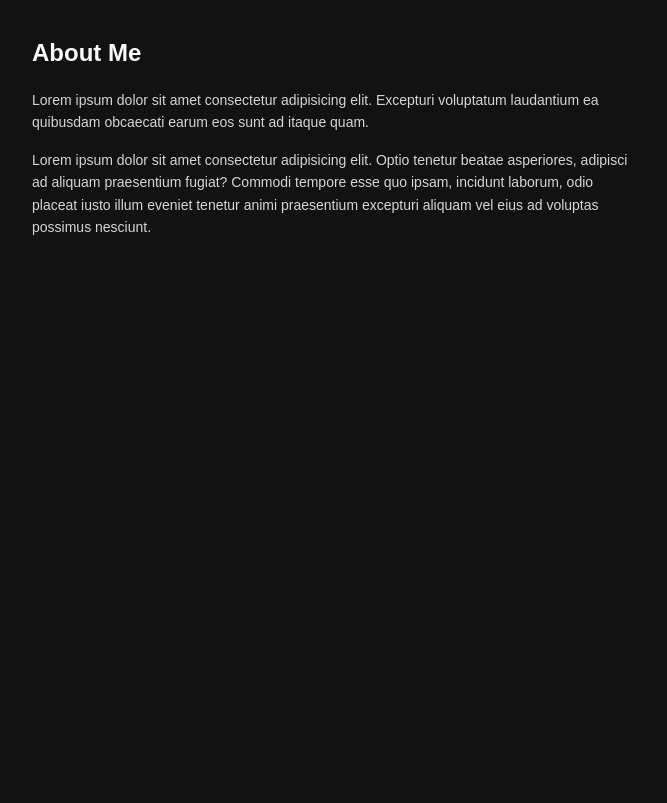
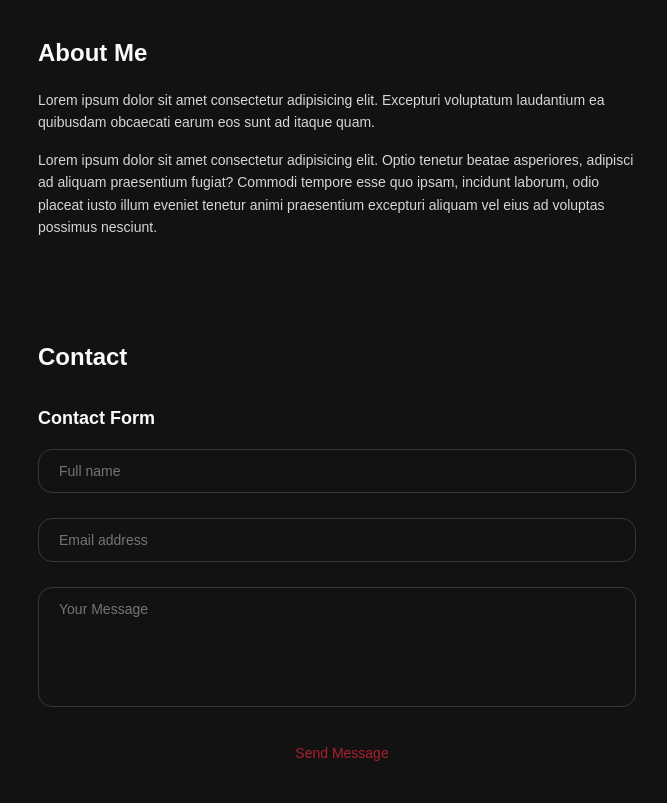
Before and after one commit to MennoEngels/Personal-Website, a plain HTML site: page index.html in a window 1280 px wide. Shown: the part 2092-2895 px from the top of the page, without its empty margins (303-970 px from the left). Before the commit the page ends 2420 px from the top, so only its background shows below. Drawn offline with Linux system fonts and the light colour scheme.

Commit message:
Add HTML for contact section

```diff
--- a/assets/css/main.css
+++ b/assets/css/main.css
@@ -201,6 +201,31 @@ article.active {
     height: 3px;
     background: var(--text-gradient-red);
     border-radius: 3px;
+}
+
+.has-scrollbar::-webkit-scrollbar {
+    width: 5px;
+    height: 5px;
+}
+
+.has-scrollbar::-webkit-scrollbar-track {
+    background: var(--onyx);
+    border-radius: 5px;
+}
+
+.has-scrollbar::-webkit-scrollbar-thumb {
+    background: var(--electric-crimson);
+    border-radius: 5px;
+}
+
+.has-scrollbar::-webkit-scrollbar-button {
+    width: 20px;
+}
+
+main {
+    margin: 0px 12px;
+    margin-bottom: 75px;
+    min-width: 259px;
 }
 
 /*----------------------------------------------------------------------*\
@@ -460,3 +485,109 @@ article.active {
 .about-text p {
     margin-bottom: 15px;
 }
+
+/*----------------------------------------------------------------------*\
+                               #CONTACT
+\*----------------------------------------------------------------------*/
+
+.contact-form {
+    margin-bottom: 10px;
+}
+
+.form-title {
+    margin-bottom: 20px;
+}
+
+.input-wrapper {
+    display: grid;
+    grid-template-columns: 1fr;
+    gap: 25px;
+    margin-bottom: 25px;
+}
+
+.form-input {
+    color: var(--default-text-color);
+    font-size: var(--fs-6);
+    font-weight: var(--fw-400);
+    padding: 13px 20px;
+    border: 1px solid var(--jet);
+    border-radius: 14px;
+    outline: none;
+}
+
+.form-input::placeholder {
+    font-weight: var(--fw-500);
+}
+
+.form-input:focus {
+    border-color: var(--electric-crimson);
+}
+
+textarea.form-input {
+    min-height: 100px;
+    height: 120px;
+    max-height: 200px;
+    resize: vertical;
+    margin-bottom: 25px;
+}
+
+textarea.form-input::-webkit-resizer {
+    display: none;
+}
+
+.form-input:focus:invalid {
+    border-color: var(--bittersweet-shimmer);
+}
+
+.form-btn {
+    position: relative;
+    width: 100%;
+    background: var(--border-gradient-onyx);
+    color: var(--electric-crimson);
+    display: flex;
+    justify-content: center;
+    align-items: center;
+    gap: 10px;
+    padding: 13px 20px;
+    border-radius: 14px;
+    font-size: var(--fs-6);
+    text-transform: capitalize;
+    box-shadow: var(--shadow-3);
+    z-index: 1;
+    transition: var(--transition-1);
+}
+
+.form-btn::before {
+    content: "";
+    position: absolute;
+    inset: 1px;
+    background: var(--bg-gradient-jet);
+    border-radius: inherit;
+    z-index: -1;
+    transition: var(--transition-1);
+}
+
+.form-btn ion-icon {
+    font-size: 16px;
+}
+
+.form-btn:hover {
+    background: var(--bg-gradient-red-1);
+}
+
+.form-btn:hover::before {
+    background: var(--bg-gradient-red-2);
+}
+
+.form-btn:disabled {
+    opacity: 0.7;
+    cursor: not-allowed;
+}
+
+.form-btn:disabled:hover {
+    background: var(--border-gradient-onyx);
+}
+
+.form-btn:disabled:hover::before {
+    background: var(--bg-gradient-jet);
+}
--- a/index.html
+++ b/index.html
@@ -165,6 +165,29 @@
                   </p>
                 </section>
             </article>
+            <!--
+              - #CONTACT
+            -->
+            <article class="contact active" data-page="contact">
+                <header>
+                    <h2 class="h2 article-title">Contact</h2>
+                </header>
+                <section class="contact-form">
+                    <h3 class="h3 form-title">Contact Form</h3>
+                    <form action="#" class="form" data-form>
+                        <div class="input-wrapper">
+                            <input type="text" name="fullname" class="form-input" placeholder="Full name" required data-form-input>
+
+                            <input type="email" name="email" class="form-input" placeholder="Email address" required data-form-input>
+                        </div>
+                        <textarea name="message" class="form-input" placeholder="Your Message" required data-form-input></textarea>
+                        <button class="form-btn" type="submit" disabled data-form-btn>
+                            <ion-icon name="paper-plane"></ion-icon>
+                            <span>Send Message</span>
+                        </button>
+                    </form>
+                </section>
+            </article>
         </div>
     </main>
     <script src="./assets/js/main.js"></script>
```
